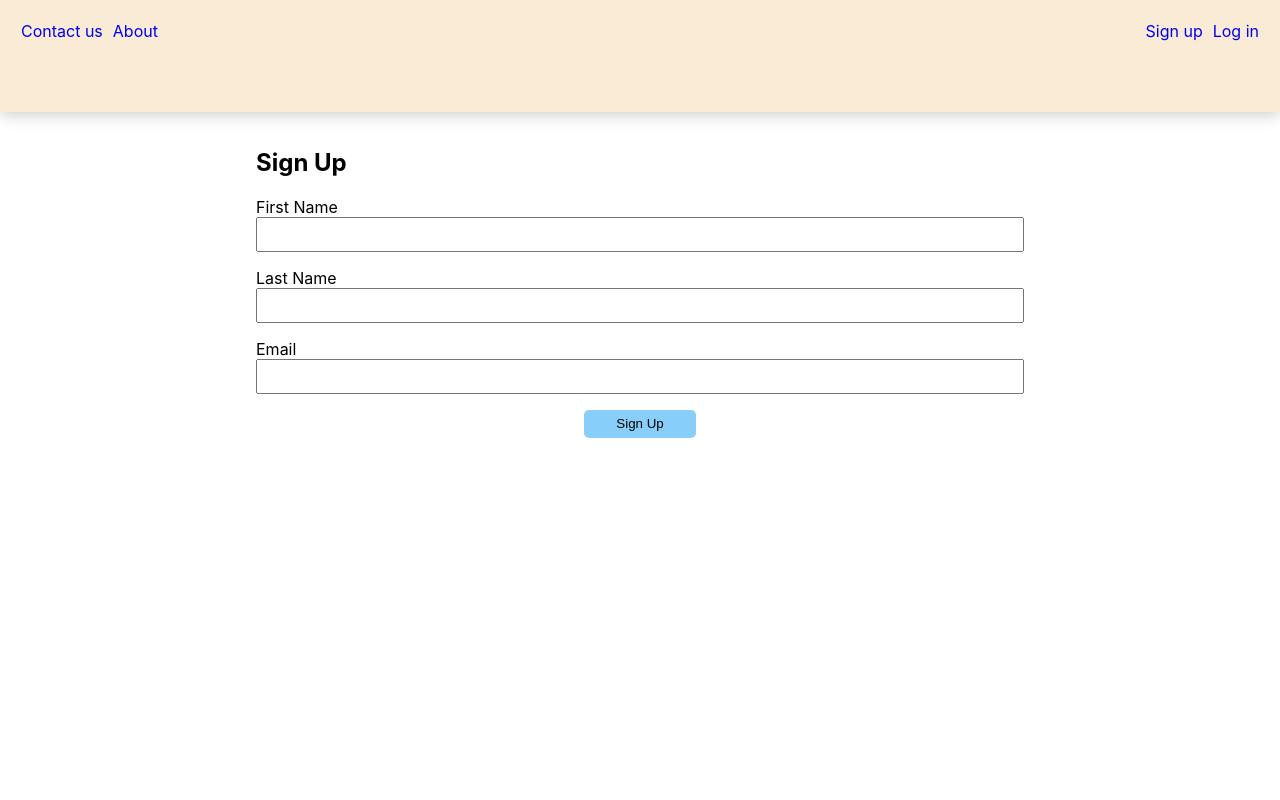
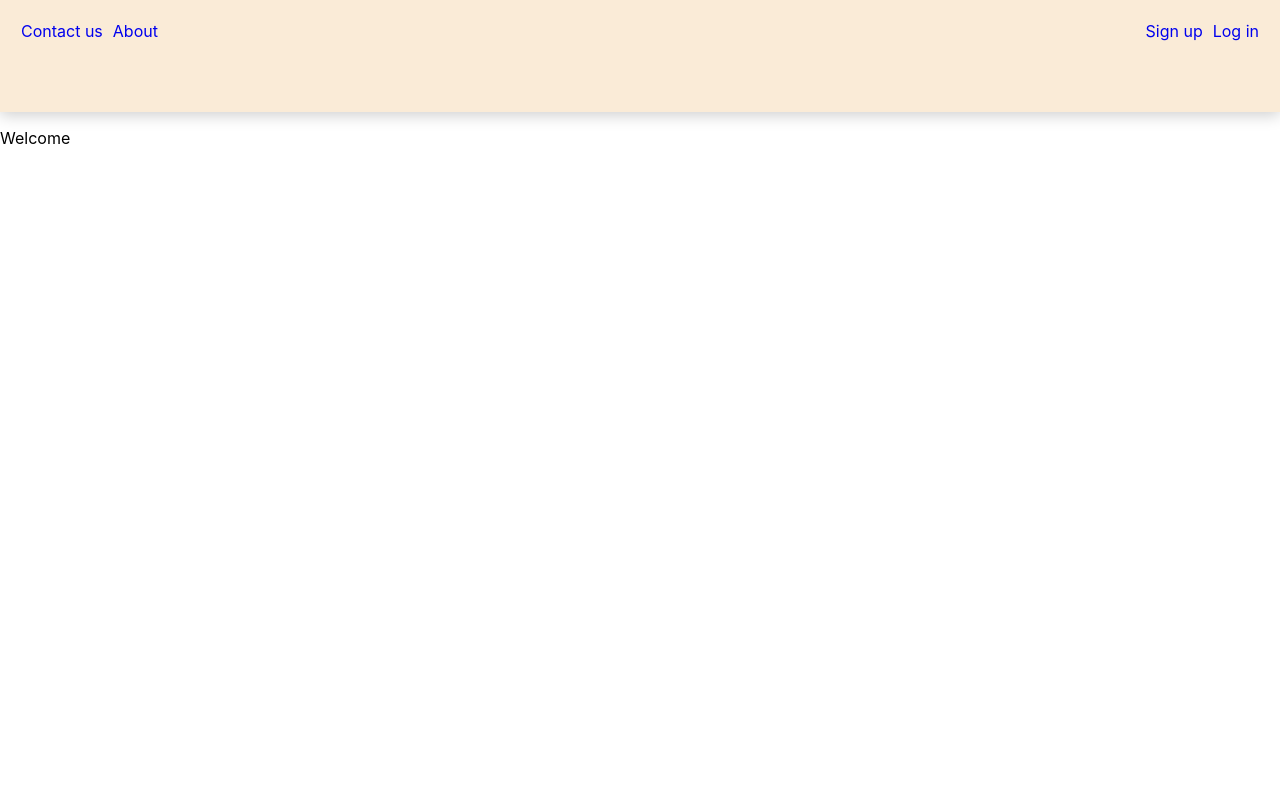
Before and after one commit to jpagtama/ReactJS_Project_05, a React (Create React App) app: page / in a window 1280 px wide. Shown: the top 800 px of the page. Built offline with nearby package versions, Linux system fonts and the light colour scheme.

Commit message:
Adds Routes to Main component

```diff
--- a/src/components/layouts/Main.js
+++ b/src/components/layouts/Main.js
@@ -1,5 +1,7 @@
 import SignUp from '../authentication/SignUp'
 import { useSelector } from 'react-redux'
+import { Route, Routes } from 'react-router-dom'
+import Welcome from '../pages/Welcome'
 import styles from './Main.module.css'
 
 
@@ -8,7 +10,13 @@ const Main = () => {
 
     return (
         <div className={styles.body} >
-            {!isLoggedIn && <SignUp />}
+            {!isLoggedIn &&
+                <Routes>
+                    <Route path="/" element={<Welcome />} />
+                    <Route path="/signup" element={<SignUp />} />
+                </Routes>
+
+            }
             {isLoggedIn && <h2 style={{paddingTop: "8rem"}}>You are logged in</h2> }
         </div>
     )
```
